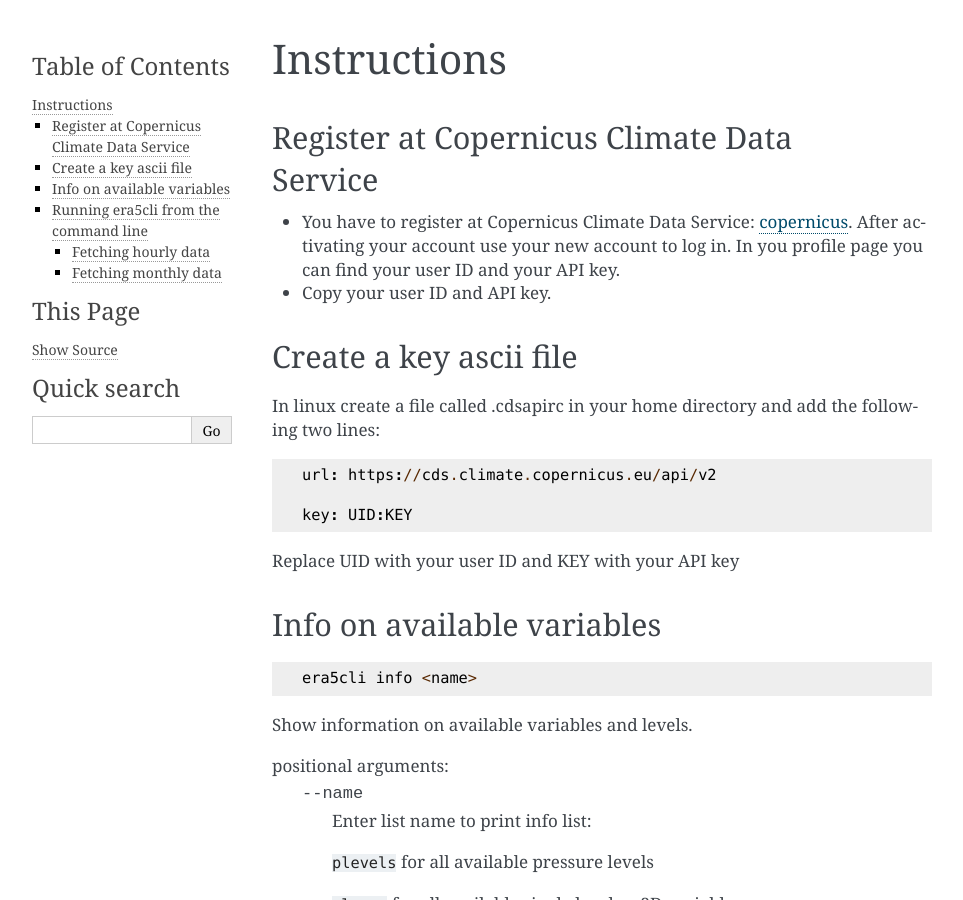
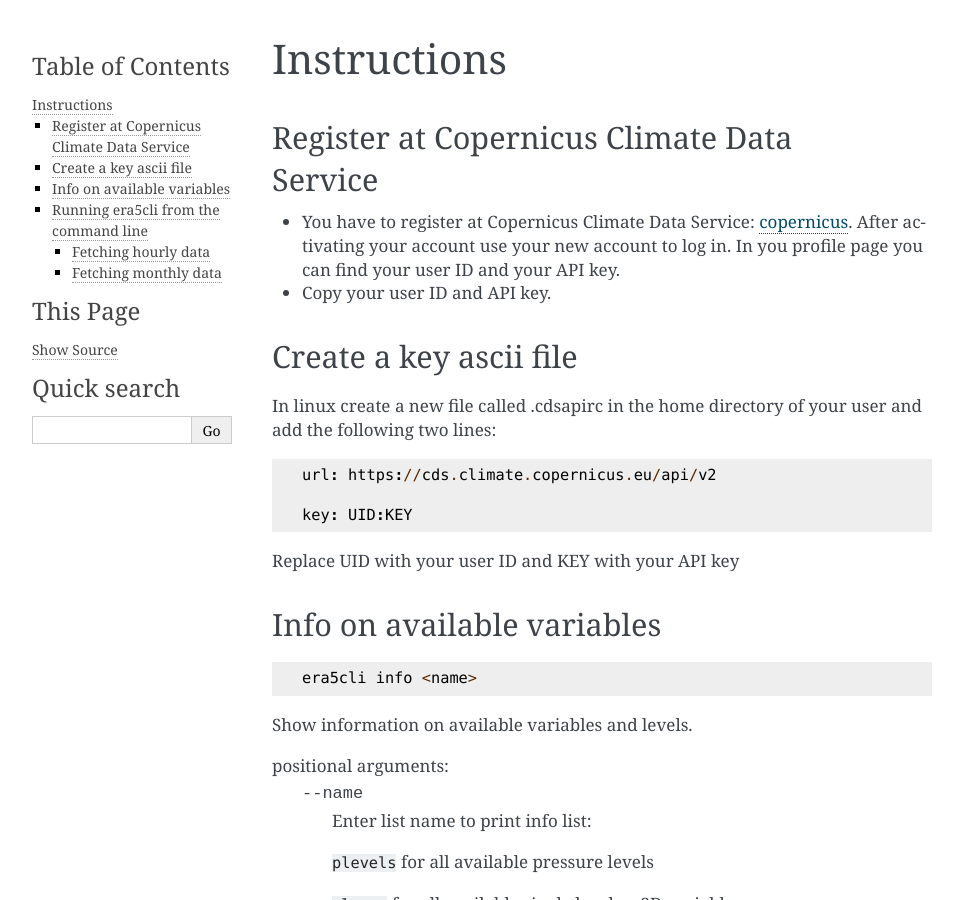
Before and after one commit to eWaterCycle/era5cli, a Sphinx documentation site: the page built from docs/source/instructions.rst, in a window 1280 px wide and 900 px high. Shown: the whole window, without its empty margins (148-1111 px from the left). Built offline with Sphinx 7.4.7, drawn with Linux system fonts in a browser that asks for light colours.

Commit message:
minor clarification in docs

```diff
--- a/docs/source/instructions.rst
+++ b/docs/source/instructions.rst
@@ -14,7 +14,7 @@ Register at Copernicus Climate Data Service
 Create a key ascii file
 ~~~~~~~~~~~~~~~~~~~~~~~
 
-In linux create a file called .cdsapirc in your home directory and add
+In linux create a new file called .cdsapirc in the home directory of your user and add
 the following two lines:
 
 ::
```
